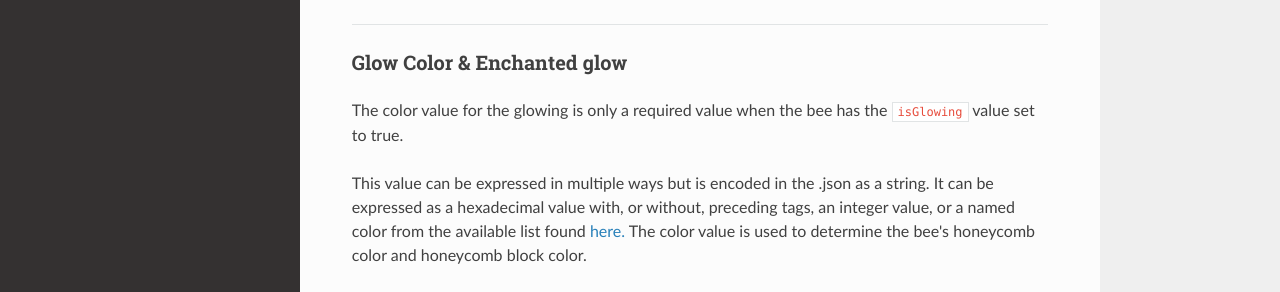
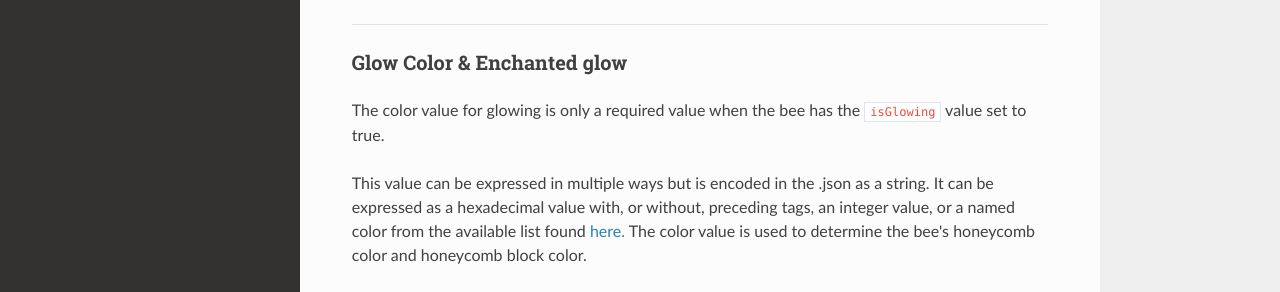
Before and after one commit to Team-Resourceful/ResourcefulBeesDocs, an MkDocs documentation site: the page built from docs/bee_data/color_data.md, in a window 1280 px wide and 900 px high, scrolled down 2271 px. Shown: the part 171-463 px from the top of the window. Built offline with MkDocs 1.6.1, drawn with Linux system fonts in a browser that asks for light colours; nearby versions of some CDN libraries.

Commit message:
docs/bee_data/color_data.md updated from https://stackedit.io/

```diff
--- a/docs/bee_data/color_data.md
+++ b/docs/bee_data/color_data.md
@@ -79,7 +79,7 @@ Sub-directories can be nested like so: `"folder_1/folder_2/folder_3/texture"`
 
 ### **Glow Color & Enchanted glow**
 
-The color value for the glowing is only a required value when the bee has the `isGlowing` value set to true.
+The color value for glowing is only a required value when the bee has the `isGlowing` value set to true.
 
 This value can be expressed in multiple ways but is encoded in the .json as a string. It can be expressed as a hexadecimal value with, or without, preceding tags, an integer value, or a named color from the available list found [here.](https://github.com/Resourceful-Bees/ResourcefulBees/wiki/Optional-Colors-Names) The color value is used to determine the bee's honeycomb color and honeycomb block color.
 
```
Also changed, not shown: other parts of docs/bee_data/color_data.md (+1 -1 lines).
